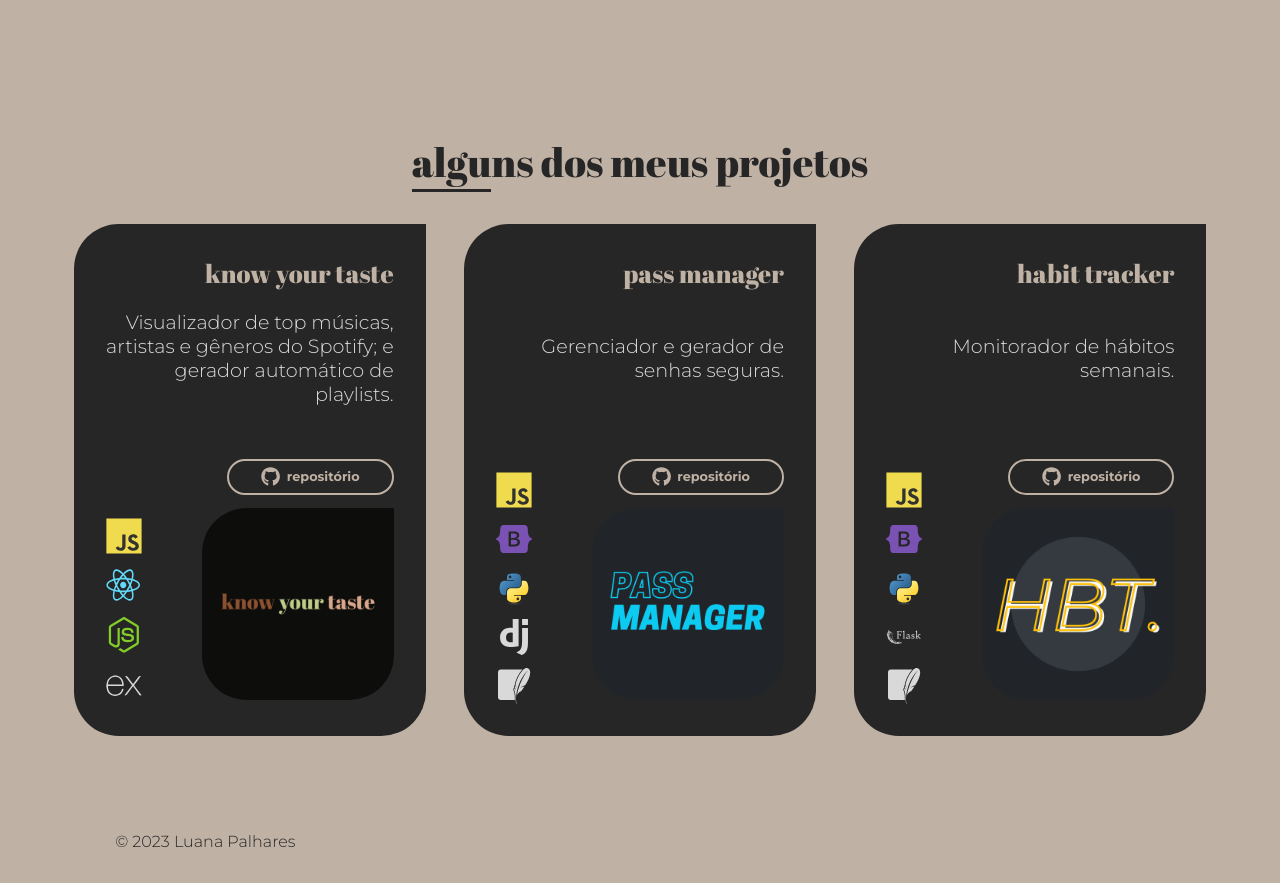
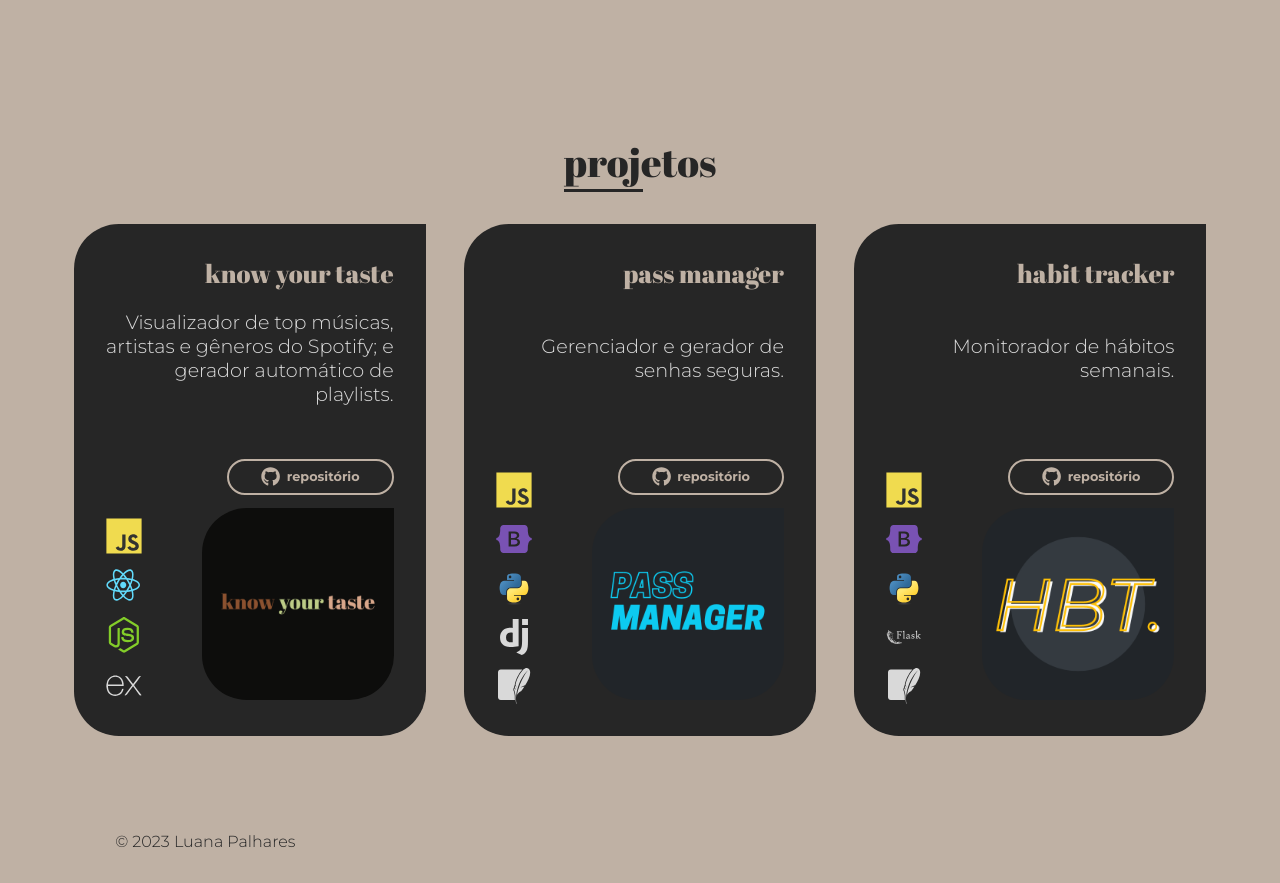
Before and after one commit to lubeires/portfolio, a React (Create React App) app: page / in a window 1280 px wide. Shown: the part 2400-3283 px from the top of the page. Built offline with nearby package versions, Linux system fonts and the light colour scheme.

Commit message:
update projects title

```diff
--- a/src/components/Projects.tsx
+++ b/src/components/Projects.tsx
@@ -53,7 +53,7 @@ const projects = [
 export const Projects = () => {
   return (
     <section id="projects">
-      <h2>alguns dos meus projetos</h2>
+      <h2>projetos</h2>
       <div id="projects-container">
         {projects.map((project) => (
           <div className="project">
```
